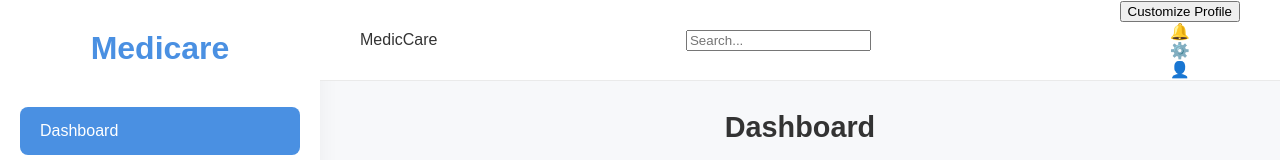
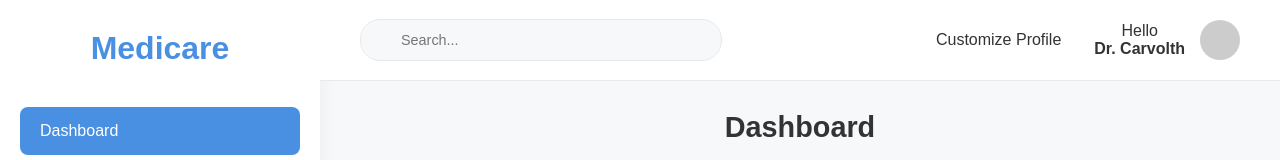
Before and after one commit to darren277/arsmedicatech, a React app: page / in a window 1280 px wide. Shown: the top 160 px of the page. Built offline with nearby package versions, Linux system fonts and the light colour scheme.

Commit message:
Adjusted Topbar component to better match mockups.

```diff
--- a/src/components/Topbar.jsx
+++ b/src/components/Topbar.jsx
@@ -1,21 +1,29 @@
 import React from 'react';
+// import { FiSearch, FiChevronDown } from 'react-icons/fi';
+// {/* Some placeholder icons */}
+// <div className="icon">🔔</div>
+// <div className="icon">⚙️</div>
+// <div className="icon">👤</div>
 
 const Topbar = () => {
-  return (
-    <div className="topbar">
-      <div className="logo">MedicCare</div>
-      <input type="text" className="search-bar" placeholder="Search..." />
-
-      <div className="topbar-right">
-        <button className="customize-profile-btn">Customize Profile</button>
-
-        {/* Some placeholder icons */}
-        <div className="icon">🔔</div>
-        <div className="icon">⚙️</div>
-        <div className="icon">👤</div>
-      </div>
-    </div>
-  );
+    return (
+        <header className="topbar">
+            <div className="search-container">
+                {/* <FiSearch className="search-icon" /> */}
+                <input type="text" placeholder="Search..." className="search-input" />
+            </div>
+            <div className="profile-section">
+                <div className="customize-profile">
+                    <span>Customize Profile</span>
+                    {/* <FiChevronDown /> */}
+                </div>
+                <div className="user-profile">
+                    <span>Hello<br/><b>Dr. Carvolth</b></span>
+                    <div className="user-avatar"></div>
+                </div>
+            </div>
+        </header>
+    );
 };
 
 export default Topbar;
```
